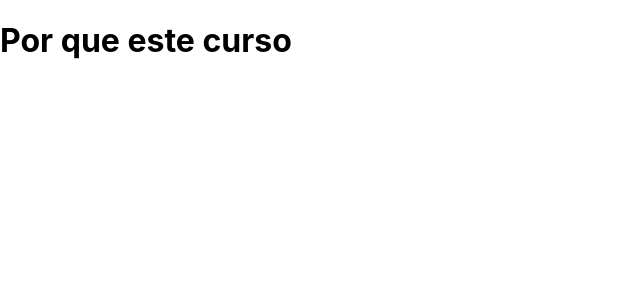
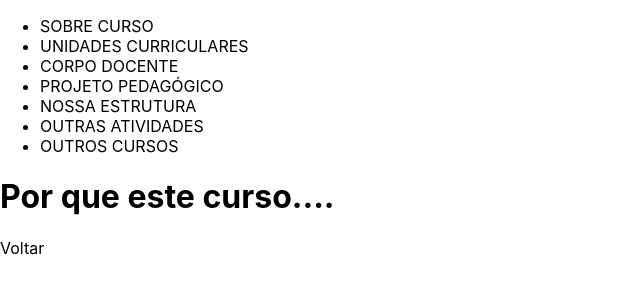
Before and after one commit to robsondejesus1996/site-cursos, a Next.js app in the folder project/: page /sobreCursos in a window 1280 px wide. Shown: the top 300 px of the page, without its empty margins (0-640 px from the left). Built offline with nearby package versions, Linux system fonts and the light colour scheme.

Commit message:
Criação do componente básico navbar

```diff
--- /dev/null
+++ b/project/components/Navbar.js
@@ -0,0 +1,43 @@
+import Link from "next/link";
+
+export default function Navbar() {
+  return (
+    <ul>
+      <li>
+        <Link href="/sobreCursos">
+          <a>SOBRE CURSO</a>
+        </Link>
+      </li>
+      <li>
+        <Link href="/estruturaCursos">
+          <a>UNIDADES CURRICULARES</a>
+        </Link>
+      </li>
+      <li>
+        <Link href="/estruturaCursos">
+          <a>CORPO DOCENTE</a>
+        </Link>
+      </li>
+      <li>
+        <Link href="/estruturaCursos">
+          <a>PROJETO PEDAGÓGICO</a>
+        </Link>
+      </li>
+      <li>
+        <Link href="/estruturaCursos">
+          <a>NOSSA ESTRUTURA</a>
+        </Link>
+      </li>
+      <li>
+        <Link href="/estruturaCursos">
+          <a>OUTRAS ATIVIDADES</a>
+        </Link>
+      </li>
+      <li>
+        <Link href="/estruturaCursos">
+          <a>OUTROS CURSOS</a>
+        </Link>
+      </li>
+    </ul>
+  );
+}
--- a/project/pages/sobreCursos.js
+++ b/project/pages/sobreCursos.js
@@ -1,5 +1,14 @@
-export default function SobreCursos(){
-    return (
-        <h1>Por que este curso </h1>
-    )
+import Navbar from "../components/Navbar";
+import Link from "next/link";
+
+export default function SobreCursos() {
+  return (
+    <>
+      <Navbar />
+      <h1>Por que este curso....</h1>
+      <Link href="/">
+        <a>Voltar</a>
+      </Link>
+    </>
+  );
 }
```
Also changed, not shown: project/pages/estruturaCursos/index.js (+9 -0 lines), project/pages/index.js (+6 -5 lines), project/pages/ondeTrabalhar.js (+13 -4 lines).
